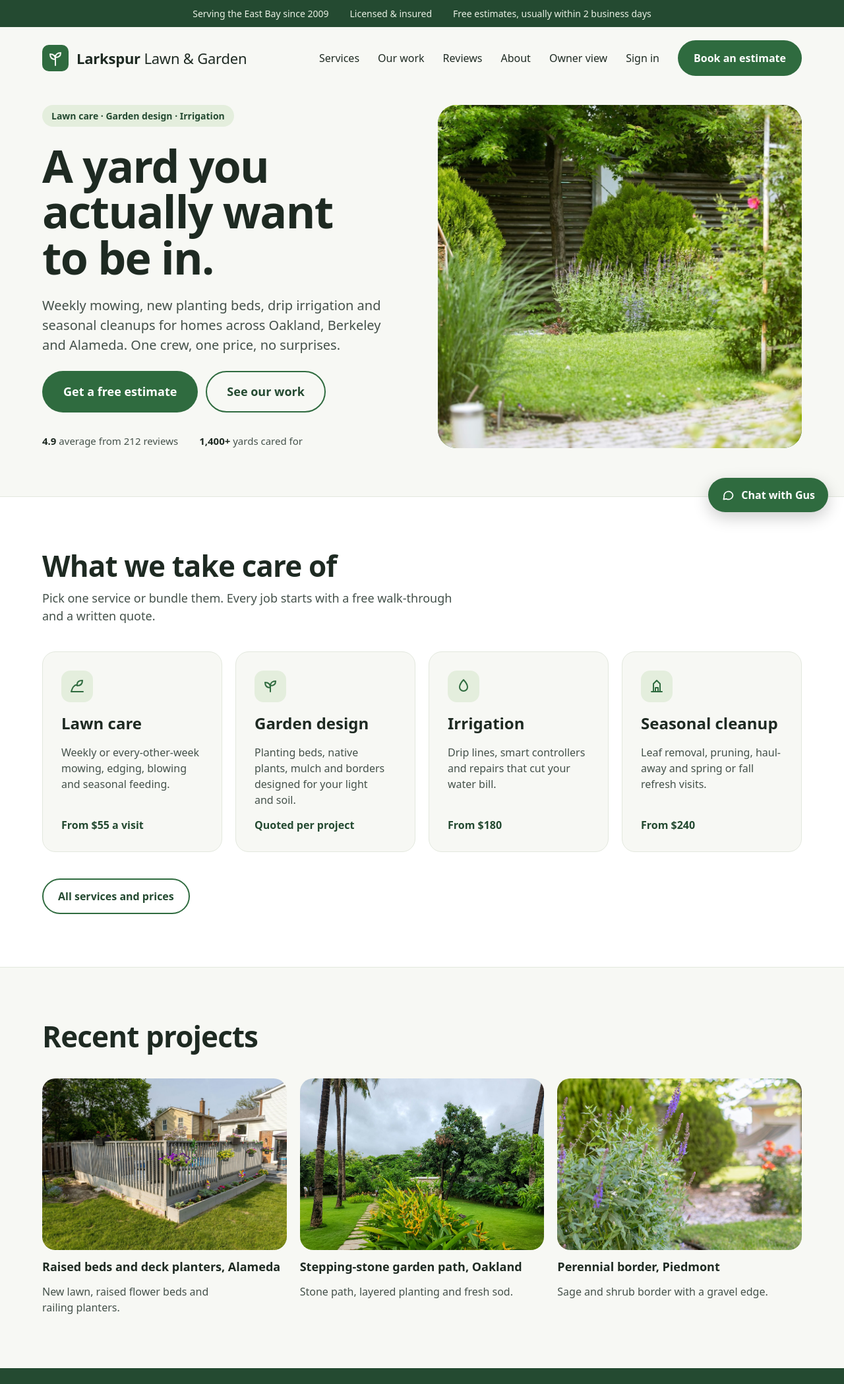
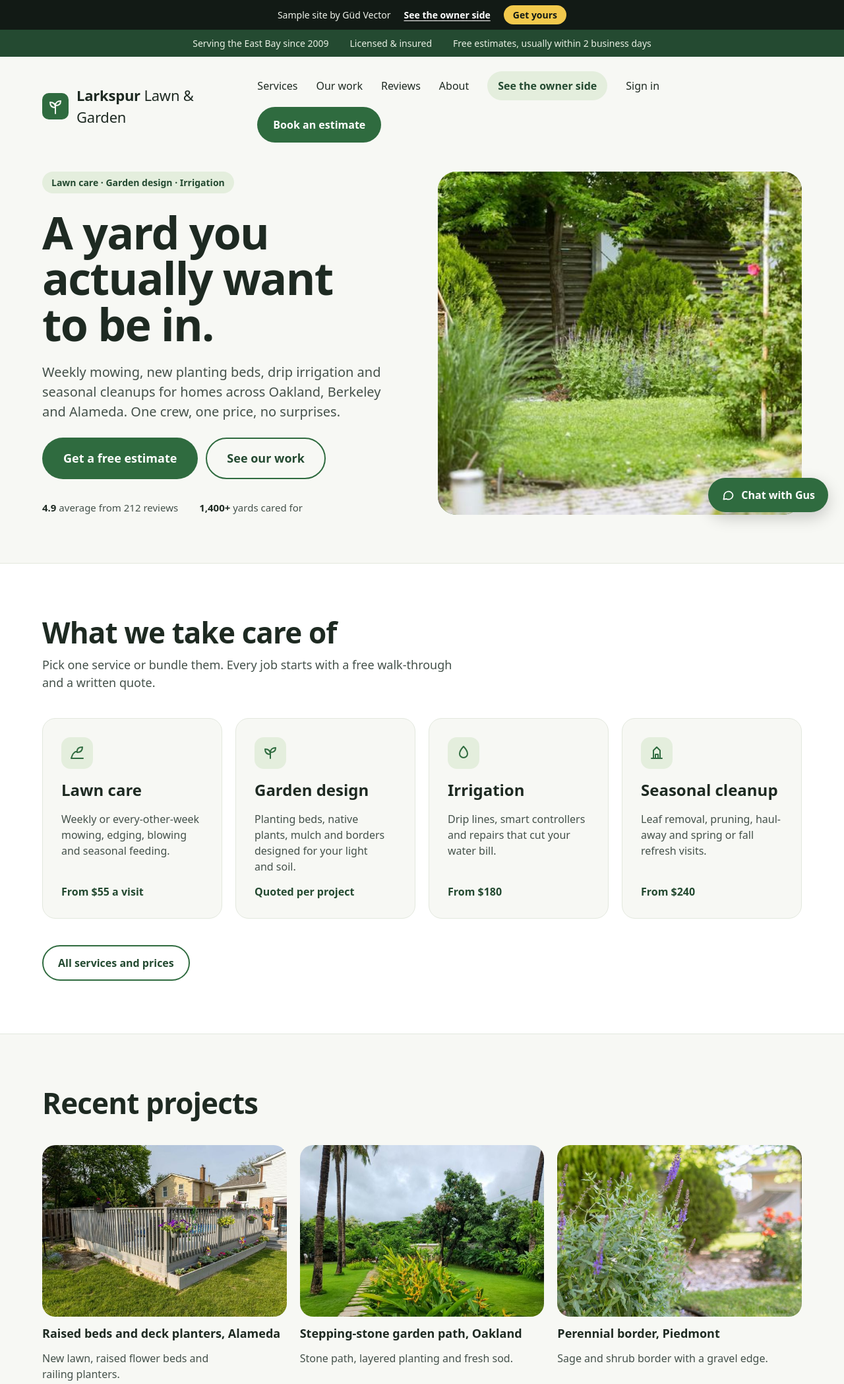
Before and after one commit to ckoutz/larkspur-lawn-garden, a plain HTML site: page index.html in a window 1280 px wide. Shown: the top 2097 px of the page at 66% size. Drawn offline with Linux system fonts and the light colour scheme.

Commit message:
Sample bar on every page, "See the owner side", tap-to-call, smaller images on phones
Co-Authored-By: Devin AI <158243242+devin-ai-integration[bot]@users.noreply.github.com>

```diff
--- a/css/site.css
+++ b/css/site.css
@@ -42,6 +42,11 @@ button, input, textarea { font: inherit; }
 .btn-outline:hover { background: var(--chip); }
 .btn-lg { min-height: 60px; padding: 16px 30px; font-size: 18px; }
 
+/* Sample bar: this is a sample site, not a real business. */
+.samplebar { background: #121a15; color: #eef2ea; font-size: 14px; padding: 6px var(--gutter); display: flex; flex-wrap: wrap; justify-content: center; align-items: center; gap: 4px 20px; }
+.samplebar a { color: #fff; font-weight: 700; text-decoration: underline; text-underline-offset: 3px; padding: 6px 0; }
+.samplebar .samplebar-cta { background: #f2c94c; color: #121a15; text-decoration: none; padding: 4px 14px; border-radius: 999px; }
+
 /* Top bar and header */
 .topbar { background: var(--green-dark); color: #e9f0e4; font-size: 14px; padding: 10px 24px; display: flex; flex-wrap: wrap; justify-content: center; gap: 8px 32px; }
 .header { display: flex; align-items: center; justify-content: space-between; gap: 16px; padding-top: 20px; padding-bottom: 20px; }
@@ -51,6 +56,7 @@ button, input, textarea { font: inherit; }
 .nav { display: flex; flex-wrap: wrap; align-items: center; gap: 8px 28px; font-weight: 500; }
 .nav a:not(.btn) { padding: 12px 0; }
 .nav a[aria-current="page"]:not(.btn) { color: var(--green); }
+.nav a.nav-owner:not(.btn), .mobile-nav a.nav-owner { background: var(--chip); color: var(--green-dark); font-weight: 700; padding: 10px 16px; border-radius: 999px; }
 .menu-btn { display: none; width: 44px; height: 44px; border: 0; border-radius: 12px; background: var(--chip); align-items: center; justify-content: center; cursor: pointer; }
 .header-actions { display: none; align-items: center; gap: 6px; }
 .mobile-nav { display: none; }
@@ -386,3 +392,12 @@ button:disabled.btn { opacity: .6; cursor: default; }
   .split-dash .iphone-app { padding-bottom: 0; }
   .split-dash .iphone-texts { padding-bottom: 0; }
 }
+
+/* The end of the owner side, and tap-to-call in the footer on phones */
+.owner-cta { padding-top: 28px; padding-bottom: 56px; font-size: 18px; font-weight: 700; color: var(--ink); }
+.owner-cta a { color: var(--green-dark); text-decoration: underline; text-underline-offset: 3px; }
+@media (max-width: 767px) {
+  .samplebar { font-size: 13px; gap: 0 14px; }
+  .mobile-nav a.nav-owner { padding: 14px; border-radius: 12px; }
+  .footer a.tel { color: var(--bg); text-decoration: underline; text-underline-offset: 3px; display: inline-flex; min-height: 44px; align-items: center; }
+}
--- a/index.html
+++ b/index.html
@@ -15,11 +15,12 @@
 </head>
 <body>
 <a class="skip" href="#main">Skip to content</a>
+<div class="samplebar" role="note"><span>Sample site by Güd Vector</span><a href="owner.html">See the owner side</a><a class="samplebar-cta" href="https://gudvector.com">Get yours</a></div>
 <div class="topbar"><span>Serving the East Bay since 2009</span><span>Licensed &amp; insured</span><span>Free estimates, usually within 2 business days</span></div>
 <header class="wrap header">
   <a class="brand" href="index.html" aria-label="Larkspur Lawn &amp; Garden, home"><svg width="40" height="40" viewBox="0 0 40 40" aria-hidden="true"><rect width="40" height="40" rx="10" fill="#2F6B3F"/><path d="M20 31V16M20 22c-5 0-8-3-8-8 5 0 8 3 8 8zM20 19c0-4 3-7 8-7 0 5-3 7-8 7z" stroke="#F7F8F4" stroke-width="2" fill="none" stroke-linecap="round" stroke-linejoin="round"/></svg><span class="brand-name">Larkspur <span>Lawn &amp; Garden</span></span></a>
   <nav class="nav" aria-label="Main">
-    <a href="services.html">Services</a><a href="index.html#work">Our work</a><a href="index.html#reviews">Reviews</a><a href="index.html#about">About</a><a href="owner.html">Owner view</a>
+    <a href="services.html">Services</a><a href="index.html#work">Our work</a><a href="index.html#reviews">Reviews</a><a href="index.html#about">About</a><a class="nav-owner" href="owner.html">See the owner side</a>
     <a href="signin.html">Sign in</a>
     <a class="btn btn-primary" href="book.html">Book an estimate</a>
   </nav>
@@ -28,7 +29,7 @@
     <button class="menu-btn" type="button" aria-expanded="false" aria-controls="mobile-nav" aria-label="Open menu"><svg width="22" height="22" viewBox="0 0 24 24" fill="none" stroke="#244A31" stroke-width="2" stroke-linecap="round" aria-hidden="true"><path d="M4 7h16M4 12h16M4 17h16"/></svg></button>
   </div>
   <nav class="mobile-nav" id="mobile-nav" aria-label="Menu">
-    <a href="services.html">Services</a><a href="index.html#work">Our work</a><a href="index.html#reviews">Reviews</a><a href="index.html#about">About</a><a href="owner.html">Owner view</a>
+    <a href="services.html">Services</a><a href="index.html#work">Our work</a><a href="index.html#reviews">Reviews</a><a href="index.html#about">About</a><a class="nav-owner" href="owner.html">See the owner side</a>
     <a class="btn btn-primary" href="book.html">Book an estimate</a>
   </nav>
 </header>
@@ -41,7 +42,7 @@
       <div class="actions"><a class="btn btn-primary btn-lg" href="book.html">Get a free estimate</a><a class="btn btn-outline btn-lg" href="#work">See our work</a></div>
       <div class="stats"><span><b>4.9</b> <span class="long">average </span>from 212 reviews</span><span><b>1,400+</b> yards<span class="long"> cared for</span></span></div>
     </div>
-    <div class="hero-photo"><img src="images/hero.jpg" alt="A finished garden with a lawn, shrubs and flowering border" width="1600" height="1067" fetchpriority="high"></div>
+    <div class="hero-photo"><img src="images/hero.jpg" srcset="images/hero-640.jpg 640w, images/hero-960.jpg 960w, images/hero-1280.jpg 1280w, images/hero.jpg 1600w" sizes="(max-width: 767px) 100vw, 50vw" alt="A finished garden with a lawn, shrubs and flowering border" width="1600" height="1067" fetchpriority="high"></div>
   </section>
   <section class="band-white" id="services">
     <div class="wrap section">
@@ -58,9 +59,9 @@
   <section class="wrap section" id="work">
     <h2>Recent projects</h2>
     <div class="grid grid-wide">
-      <div class="project"><img src="images/deck.jpg" alt="Raised beds and deck planters, Alameda" width="1600" height="1066"><div class="project-name">Raised beds and deck planters, Alameda</div><p>New lawn, raised flower beds and railing planters.</p></div>
-      <div class="project"><img src="images/path.jpg" alt="Stepping-stone garden path, Oakland" width="1600" height="1066"><div class="project-name">Stepping-stone garden path, Oakland</div><p>Stone path, layered planting and fresh sod.</p></div>
-      <div class="project"><img src="images/border.jpg" alt="Perennial border, Piedmont" width="1600" height="1066"><div class="project-name">Perennial border, Piedmont</div><p>Sage and shrub border with a gravel edge.</p></div>
+      <div class="project"><img src="images/deck.jpg" srcset="images/deck-640.jpg 640w, images/deck-960.jpg 960w, images/deck-1280.jpg 1280w, images/deck.jpg 1600w" sizes="(max-width: 767px) 100vw, (max-width: 1023px) 50vw, 33vw" loading="lazy" alt="Raised beds and deck planters, Alameda" width="1600" height="1066"><div class="project-name">Raised beds and deck planters, Alameda</div><p>New lawn, raised flower beds and railing planters.</p></div>
+      <div class="project"><img src="images/path.jpg" srcset="images/path-640.jpg 640w, images/path-960.jpg 960w, images/path-1280.jpg 1280w, images/path.jpg 1600w" sizes="(max-width: 767px) 100vw, (max-width: 1023px) 50vw, 33vw" loading="lazy" alt="Stepping-stone garden path, Oakland" width="1600" height="1000"><div class="project-name">Stepping-stone garden path, Oakland</div><p>Stone path, layered planting and fresh sod.</p></div>
+      <div class="project"><img src="images/border.jpg" srcset="images/border-640.jpg 640w, images/border-960.jpg 960w, images/border.jpg 1067w" sizes="(max-width: 767px) 100vw, (max-width: 1023px) 50vw, 33vw" loading="lazy" alt="Perennial border, Piedmont" width="1067" height="1600"><div class="project-name">Perennial border, Piedmont</div><p>Sage and shrub border with a gravel edge.</p></div>
     </div>
   </section>
   <section class="band-dark" id="reviews">
@@ -75,7 +76,7 @@
     </div>
   </section>
   <section class="wrap about" id="about">
-    <div class="about-photo"><img src="images/border.jpg" alt="A sage and shrub border with a gravel edge" width="1067" height="1600"></div>
+    <div class="about-photo"><img src="images/border.jpg" srcset="images/border-640.jpg 640w, images/border-960.jpg 960w, images/border.jpg 1067w" sizes="(max-width: 1023px) 50vw, 40vw" loading="lazy" alt="A sage and shrub border with a gravel edge" width="1067" height="1600"></div>
     <div class="about-copy">
       <h2>Local crew, steady schedule</h2>
       <p>Larkspur is a family-run team of eleven. You get the same crew every visit, a text before we arrive, and a written quote you can approve in one tap.</p>
@@ -87,7 +88,7 @@
   <div class="wrap">
     <b>Larkspur Lawn &amp; Garden</b>
     <span>Oakland · Berkeley · Alameda · Piedmont</span>
-    <span>(510) 555-0142 · hello@larkspur.example</span>
+    <span><a class="tel" href="tel:+15105550142">(510) 555-0142</a> · hello@larkspur.example</span>
     <span>Mon–Fri 7am–5pm</span>
     <span class="demo">Fictional demo business. Names, reviews, prices and contact details are made up.</span>
   </div>
```
Also changed, not shown: book.html (+4 -3 lines), owner.html (+6 -4 lines), services.html (+4 -3 lines), signin.html (+2 -1 lines), images/border-640.jpg (added), images/border-960.jpg (added), images/deck-1280.jpg (added), images/deck-640.jpg (added), images/deck-960.jpg (added), images/hero-1280.jpg (added), images/hero-640.jpg (added), images/hero-960.jpg (added), images/path-1280.jpg (added), images/path-640.jpg (added), 1 more files.
